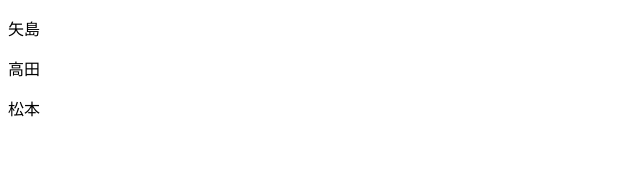
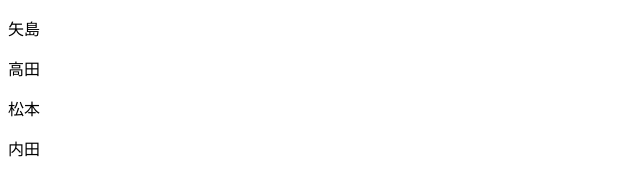
Before and after one commit to yachin29/felica_workshop, a plain HTML site: page 1st_workshop/index.html in a window 1280 px wide. Shown: the full height of the page, 0-640 px from the left. Drawn offline with Linux system fonts and the light colour scheme.

Commit message:
名前追加しました。

```diff
--- a/1st_workshop/index.html
+++ b/1st_workshop/index.html
@@ -9,5 +9,6 @@
 <p>矢島</p>
 <p>高田</p>
 <p>松本</p>
+<p>内田</p>
 </body>
 </html>
```
